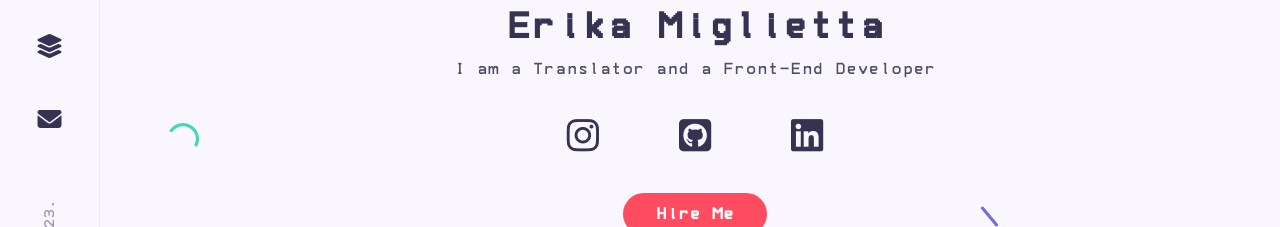
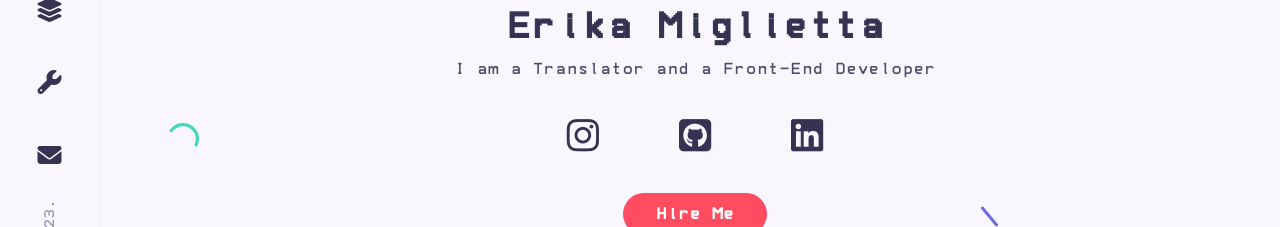
Before and after one commit to erina92/react-portfolio, a React (Create React App) app: page / in a window 1280 px wide. Shown: the part 413-640 px from the top of the page. Built offline with nearby package versions, Linux system fonts and the light colour scheme.

Commit message:
added skills to sidebar

```diff
--- a/src/components/sidebar/Sidebar.jsx
+++ b/src/components/sidebar/Sidebar.jsx
@@ -43,6 +43,12 @@ const Sidebar = () => {
             </li>
 
             <li className="nav__item">
+              <a href="#skills" className="nav__link" title="Skills">
+                <i className="fa-solid fa-wrench"></i>
+              </a>
+            </li>
+
+            <li className="nav__item">
               <a href="#contact" className="nav__link" title="Contact">
                 <i className="fa-solid fa-envelope"></i>
               </a>
```
